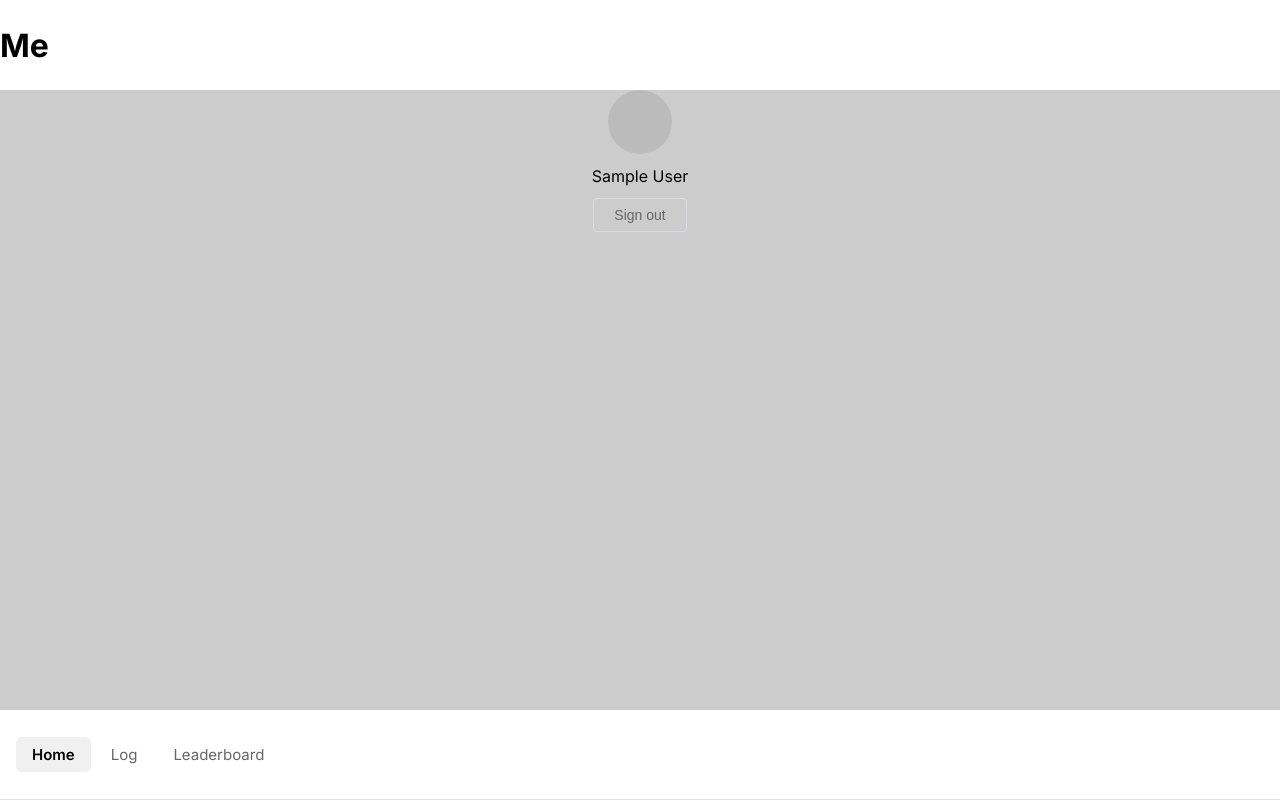
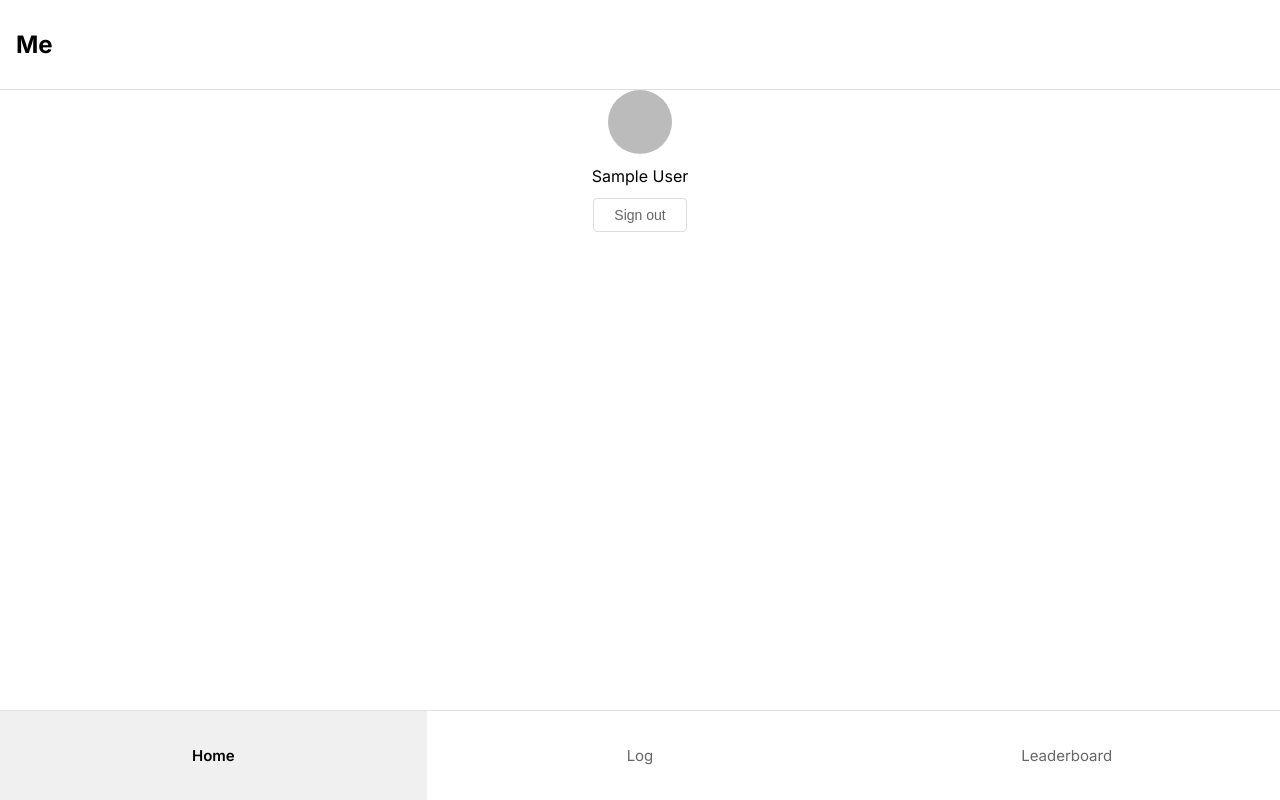
Before and after one commit to alexpaxton/food-poopers-2, a Next.js app: page / in a window 1280 px wide. Built offline with nearby package versions, Linux system fonts and the light colour scheme; no server answers; sample sign-in values are in the browser's storage.

Commit message:
Fix scrolling

```diff
--- a/src/app/page.tsx
+++ b/src/app/page.tsx
@@ -32,10 +32,7 @@ const Main = styled.main`
   position: absolute;
   top: 0;
   left: 0;
-  display: flex;
-  flex-direction: column;
-  align-items: center;
-  justify-content: center;
+  overflow: hidden;
 `;
 
 const GoogleButton = styled.button`
--- a/src/components/shared/NavBar.tsx
+++ b/src/components/shared/NavBar.tsx
@@ -16,7 +16,7 @@ export function NavBar() {
   return (
     <Nav>
       {TABS.map(({ label, href }) => (
-        <Tab key={href} href={href} $active={pathname === href}>
+        <Tab key={href} href={href} active={pathname === href}>
           {label}
         </Tab>
       ))}
@@ -26,21 +26,20 @@ export function NavBar() {
 
 const Nav = styled.nav`
   grid-area: NavBar;
+  display: grid;
+  border-top: 1px solid #e0e0e0;
+  grid-template-columns: 1fr 1fr 1fr;
+`;
+
+const Tab = styled(Link)<{ active: boolean }>`
   display: flex;
   align-items: center;
-  gap: 0.25rem;
-  padding: 0.75rem 1rem;
-  border-bottom: 1px solid #e0e0e0;
-`;
-
-const Tab = styled(Link)<{ $active: boolean }>`
-  padding: 0.5rem 1rem;
+  justify-content: center;
   font-size: 0.9375rem;
-  font-weight: ${({ $active }) => ($active ? '600' : '400')};
-  color: ${({ $active }) => ($active ? '#000' : '#666')};
+  font-weight: ${({ active }) => (active ? '600' : '400')};
+  color: ${({ active }) => (active ? '#000' : '#666')};
   text-decoration: none;
-  border-radius: 6px;
-  background: ${({ $active }) => ($active ? '#f0f0f0' : 'transparent')};
+  background: ${({ active }) => (active ? '#f0f0f0' : 'transparent')};
   transition: background 0.15s, color 0.15s;
 
   &:hover {
--- a/src/components/shared/Shell.tsx
+++ b/src/components/shared/Shell.tsx
@@ -27,6 +27,7 @@ const Page = styled.div`
   width: 100dvw;
   height: 100dvh;
   position: absolute;
+  overflow: hidden;
   top: 0;
   left: 0;
   grid-template-rows: 90px auto 90px;
@@ -40,13 +41,17 @@ const PageHeader = styled.header`
   display: flex;
   align-items: center;
   justify-content: space-between;
+  border-bottom: 1px solid #e0e0e0;
+  padding: 0 1rem;
 `
 
 const PageTitle = styled.h1`
   color: #000;
+  font-size: 1.5rem;
 `
 
 const PageBody = styled.div`
   grid-area: PageBody;
-  background-color: #ccc;
+  background-color: #fff;
+  overflow-y: auto;
 `
```
